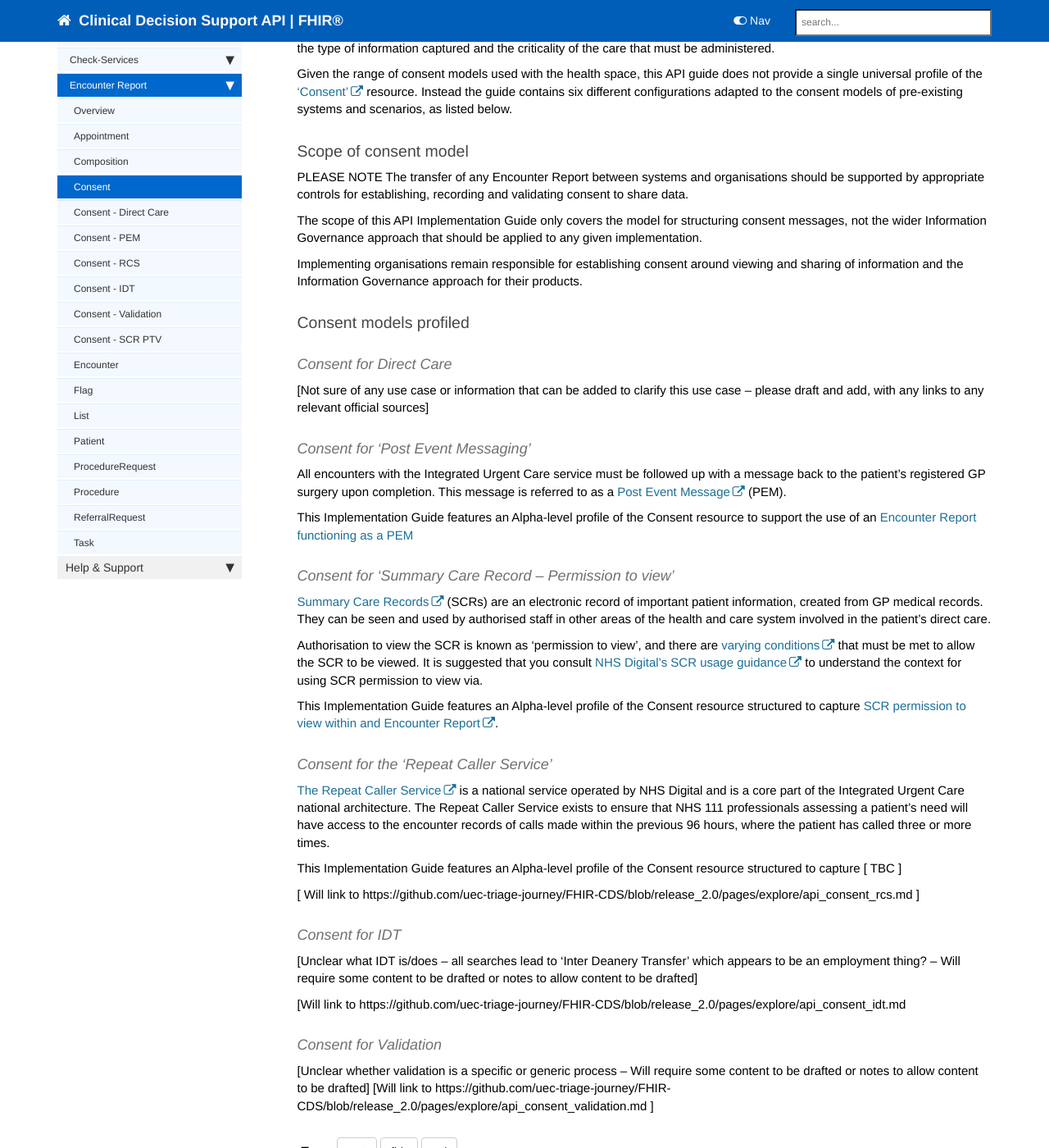
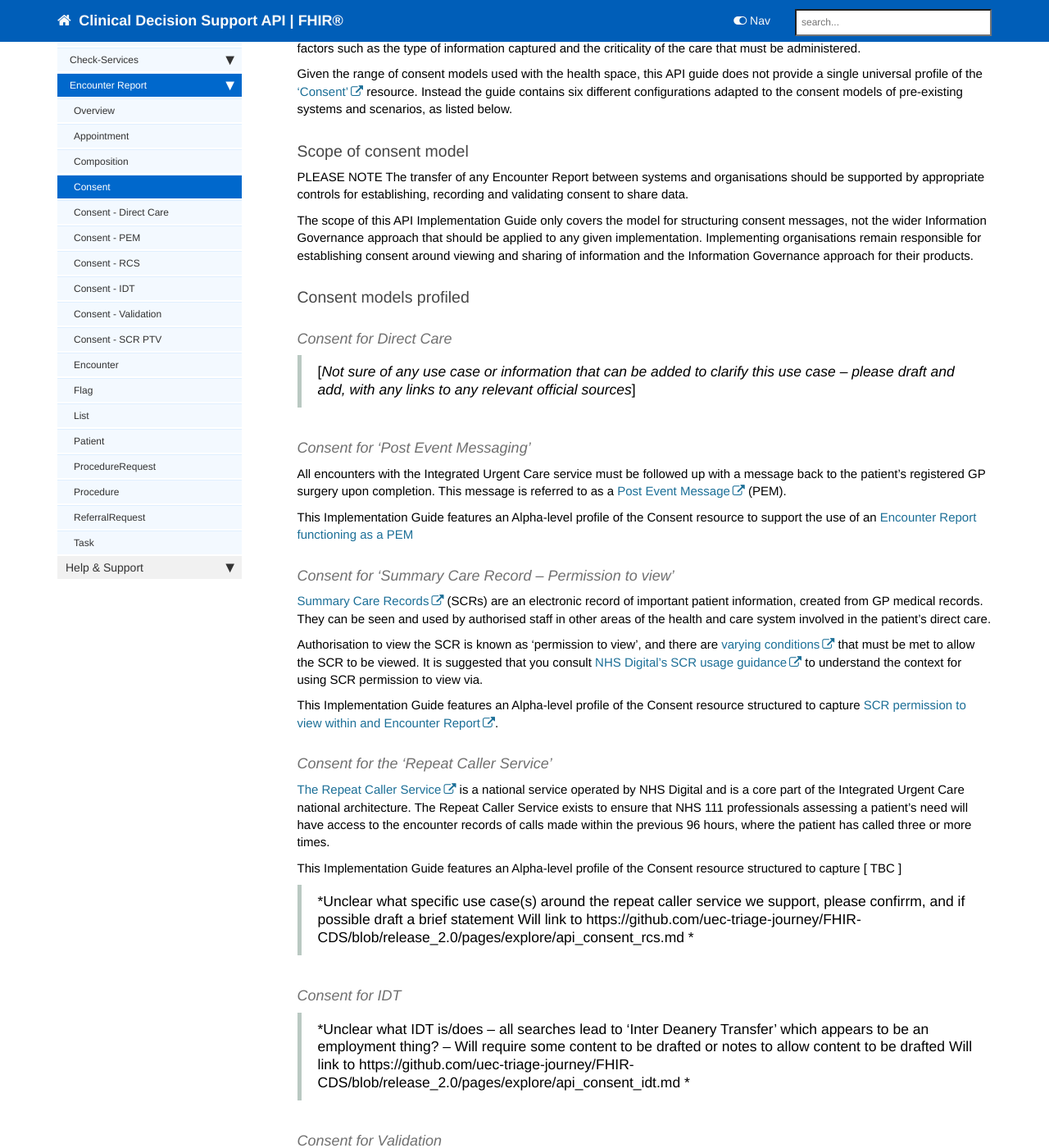
Before and after one commit to nhsconnect/FHIR-CDS, a Jekyll site: the page built from pages/explore/api_consent.md, in a window 1280 px wide and 1400 px high, scrolled down 392 px. Shown: the whole window at 82% size. Built offline with Jekyll 4.4.1, drawn with Linux system fonts in a browser that asks for light colours; nearby versions of some CDN libraries; comment, search, counter and statistics services are not loaded; some of the changed text lies outside the part shown.

Commit message:
Update api_consent.md

```diff
--- a/pages/explore/api_consent.md
+++ b/pages/explore/api_consent.md
@@ -28,7 +28,7 @@ table.spec td code {
 
 ## Consent: Overview ##
 
-There is no single model for handling consent within UK healthcare, as different care settings will be affected by factors such as the type of information captured and the criticality of the care that must be administered.
+There is no universal model for handling consent within UK healthcare settings, as different care settings will be affected by factors such as the type of information captured and the criticality of the care that must be administered.
 
 Given the range of consent models used with the health space, this API guide does not provide a single universal profile of the [‘Consent’](http://hl7.org/fhir/stu3/consent.html)
  resource. Instead the guide contains six different configurations adapted to the consent models of pre-existing systems and scenarios, as listed below.
@@ -39,14 +39,12 @@ Given the range of consent models used with the health space, this API guide doe
 PLEASE NOTE
 The transfer of any Encounter Report between systems and organisations should be supported by appropriate controls for establishing, recording and validating consent to share data.
 
-The scope of this API Implementation Guide only covers the model for structuring consent messages, not the wider Information Governance approach that should be applied to any given implementation.
-
-Implementing organisations remain responsible for establishing consent around viewing and sharing of information and the Information Governance approach for their products.
+The scope of this API Implementation Guide only covers the model for structuring consent messages, not the wider Information Governance approach that should be applied to any given implementation. Implementing organisations remain responsible for establishing consent around viewing and sharing of information and the Information Governance approach for their products.
 
 ### Consent models profiled ###
 
 #### Consent for Direct Care ####
-[Not sure of any use case or information that can be added to clarify this use case – please draft and add, with any links to any relevant official sources]
+>[*Not sure of any use case or information that can be added to clarify this use case – please draft and add, with any links to any relevant official sources*]
 
 
 
@@ -73,13 +71,10 @@ The Repeat Caller Service exists to ensure that NHS 111 professionals assessing
 
 This Implementation Guide features an Alpha-level profile of the Consent resource structured to capture [ TBC ]
 
-[ Will link to https://github.com/uec-triage-journey/FHIR-CDS/blob/release_2.0/pages/explore/api_consent_rcs.md ]
+>*Unclear what specific use case(s) around the repeat caller service we support, please confirrm, and if possible draft a brief statement Will link to https://github.com/uec-triage-journey/FHIR-CDS/blob/release_2.0/pages/explore/api_consent_rcs.md *
 
 #### Consent for IDT ####
-[Unclear what IDT is/does – all searches lead to ‘Inter Deanery Transfer’ which appears to be an employment thing? – Will require some content to be drafted or notes to allow content to be drafted]
-
-[Will link to https://github.com/uec-triage-journey/FHIR-CDS/blob/release_2.0/pages/explore/api_consent_idt.md
+>*Unclear what IDT is/does – all searches lead to ‘Inter Deanery Transfer’ which appears to be an employment thing? – Will require some content to be drafted or notes to allow content to be drafted Will link to https://github.com/uec-triage-journey/FHIR-CDS/blob/release_2.0/pages/explore/api_consent_idt.md *
 
 #### Consent for Validation ####
-[Unclear whether validation is a specific or generic process – Will require some content to be drafted or notes to allow content to be drafted]
-[Will link to https://github.com/uec-triage-journey/FHIR-CDS/blob/release_2.0/pages/explore/api_consent_validation.md ]
+>*Unclear whether validation is a specific or generic process – Will require some content to be drafted or notes to allow content to be drafted. Will link to https://github.com/uec-triage-journey/FHIR-CDS/blob/release_2.0/pages/explore/api_consent_validation.md *
```
